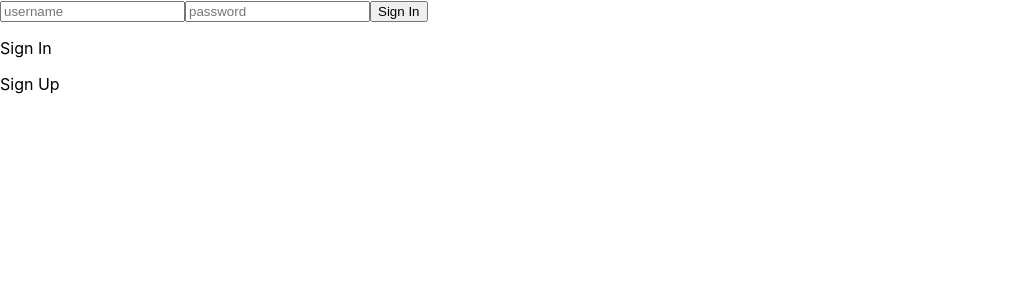
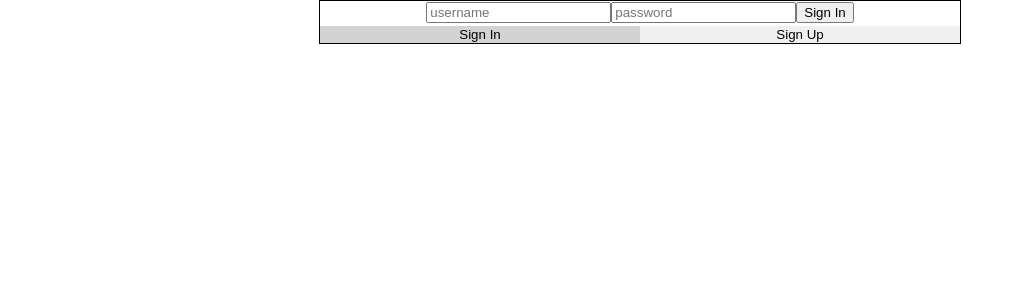
Before and after one commit to david-early/aws-emotion-rec, a React (Create React App) app in the folder aws-learning/frontend-with-aws/frontend/: page /auth in a window 1280 px wide. Shown: the top 300 px of the page, without its empty margins (0-1024 px from the left). Built offline with nearby package versions, Linux system fonts and the light colour scheme; no server answers; what aws-amplify would draw is missing.

Commit message:
Center sign in screen, add color to active auth option

```diff
--- a/aws-learning/frontend-with-aws/frontend/src/App.js
+++ b/aws-learning/frontend-with-aws/frontend/src/App.js
@@ -1,6 +1,8 @@
 import React, { Component } from 'react';
 import Amplify, { Auth } from "aws-amplify";
 import awsconfig from './aws-exports'
+
+import './App.css'
 
 import Router from './components/router'
 
--- a/aws-learning/frontend-with-aws/frontend/src/components/authenticator.js
+++ b/aws-learning/frontend-with-aws/frontend/src/components/authenticator.js
@@ -9,16 +9,16 @@ class Authenticator extends React.Component {
         showSignIn: true
     }
 
-    switchState = (showSignIn) => {
+    switchState = (x) => {
         this.setState({
-            showSignIn
+            showSignIn: x
         })
     }
 
     render() {
         const {showSignIn} = this.state;
         return (
-            <div>
+            <div style={authenticatorStyle}>
                 {
                     showSignIn ? (
                         <SignIn />
@@ -27,11 +27,31 @@ class Authenticator extends React.Component {
                     )
                 }
 
-                <p onClick={() => this.switchState(true)}>Sign In</p>
-                <p onClick={() => this.switchState(false)}>Sign Up</p>
+                <button style={ this.state.showSignIn ? activeMenuSwitchButton : menuSwitchButton} onClick={() => this.switchState(true)}>Sign In</button>
+                <button style={ !this.state.showSignIn ? activeMenuSwitchButton : menuSwitchButton} onClick={() => this.switchState(false)}>Sign Up</button>
             </div>
         )
     }
 }
 
+const styles = {
+    authenticatorStyle: {
+        width: "50%",
+        marginLeft: "auto",
+        marginRight: "auto",
+        border: "1px solid"
+    },
+    menuSwitchButton : {
+        width: "50%",
+        border: "none"
+    },
+    activeMenuSwitchButton : {
+        background: "lightgrey",
+        width: "50%",
+        border: "none"
+    }
+}
+
+const { authenticatorStyle, menuSwitchButton, activeMenuSwitchButton } = styles
+
 export default withRouter(Authenticator)
```
